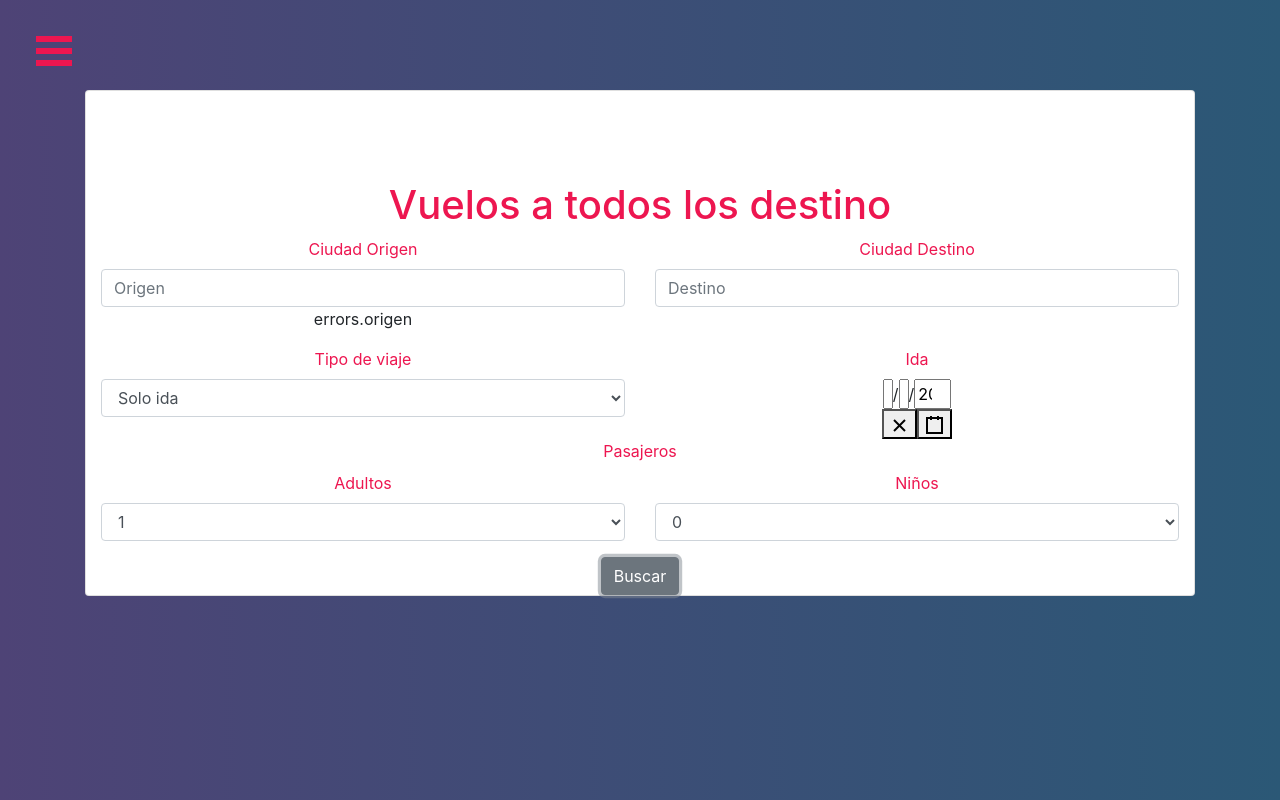
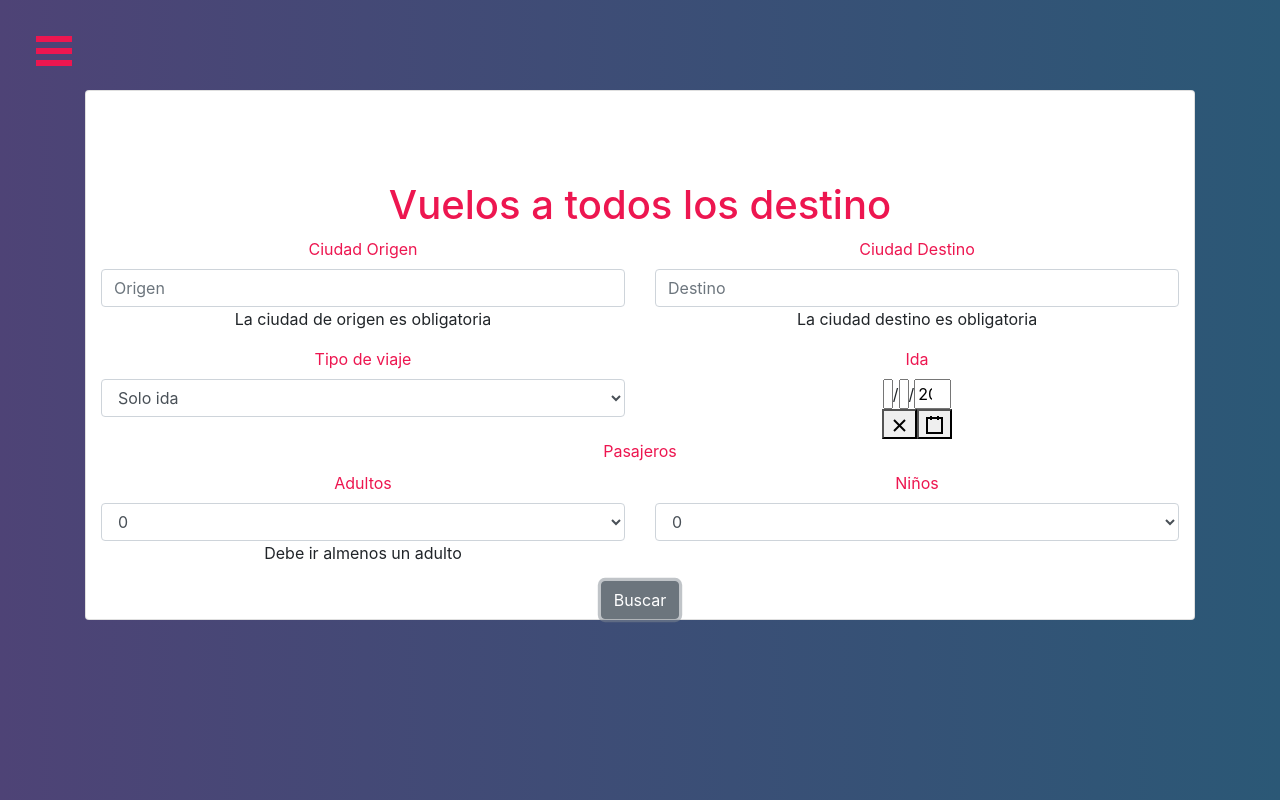
Before and after one commit to Lotbrock/react, a React (Create React App) app in the folder vuelos/: page /vuelos in a window 1280 px wide. Both pictures are taken after a click on the button "Buscar". Built offline with nearby package versions, Linux system fonts and the light colour scheme.

Commit message:
Chore: se colocan los mensajes de error de el formulario vuelos

```diff
--- a/vuelos/src/components/Vuelos.js
+++ b/vuelos/src/components/Vuelos.js
@@ -6,13 +6,13 @@ import { Redirect } from 'react-dom'
 const validate = values =>{
     const errors ={};
     if (!values.origen){
-        errors.origen = "este campo es obligatorio"
+        errors.origen = "La ciudad de origen es obligatoria"
     }
     if (!values.destino){
-        errors.destino = "este campo es obligatorio"
+        errors.destino = "La ciudad destino es obligatoria"
     }
     if (!values.adultos){
-        errors.adultos = "este campo es obligatorio"
+        errors.adultos = "Debe ir almenos un adulto"
     }
     return errors;
 };
@@ -50,11 +50,13 @@ class Vuelos extends React.Component {
                         <div className={"col"}>
                             <Label className={"text-vuelos"}>Ciudad Origen</Label><br/>
                             <Input name={"origen"} type={"text"} id={"Origen"} placeholder={"Origen"} onChange={this.handleChange}/>
-                            {errors.origen && <p>errors.origen</p>}
+                            {errors.origen && <p> {errors.origen} </p>}
                         </div>
                         <div className={"col"}>
                             <Label className={"text-vuelos"}>Ciudad Destino</Label><br/>
                             <Input name={"destino"} type={"text"} id={"Destino"} placeholder={"Destino"} onChange={this.handleChange} />
+                            {errors.destino && <p> {errors.destino} </p>}
+
                         </div>
                     </div>
                     <div className={"row"}>
@@ -74,12 +76,14 @@ class Vuelos extends React.Component {
                                <Label className={"text-vuelos"}>Adultos</Label><br/>
                                <FormGroup>
                                    <Input name={"adultos"} type="select" id="exampleSelect" onChange={this.handleChange}>
+                                       <option>0</option>
                                        <option>1</option>
                                        <option>2</option>
                                        <option>3</option>
                                        <option>4</option>
                                        <option>5</option>
                                    </Input>
+                                   {errors.adultos && <p> {errors.adultos} </p>}
                                </FormGroup>
                            </div>
                            <div className={"col"}>
```
